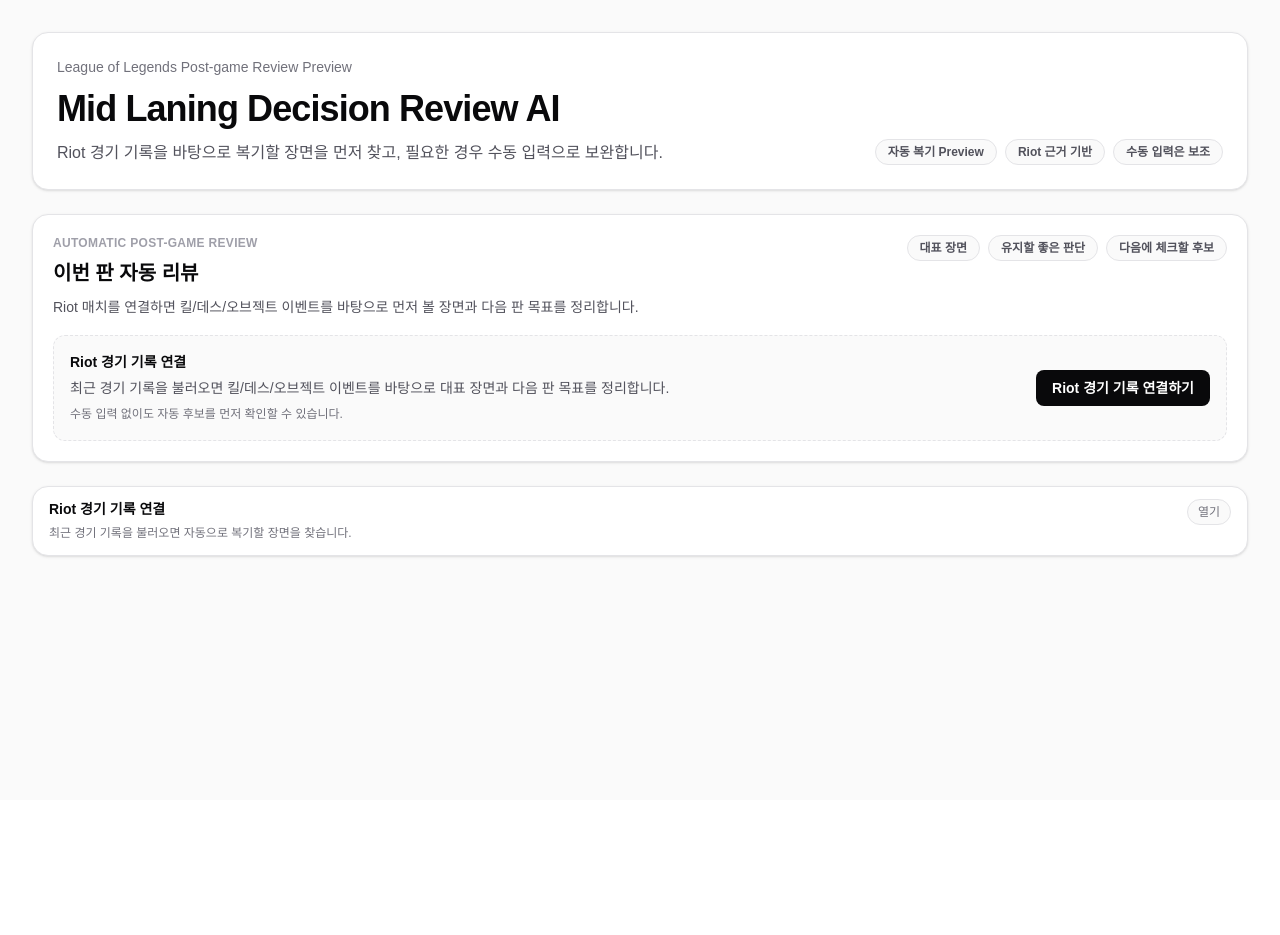
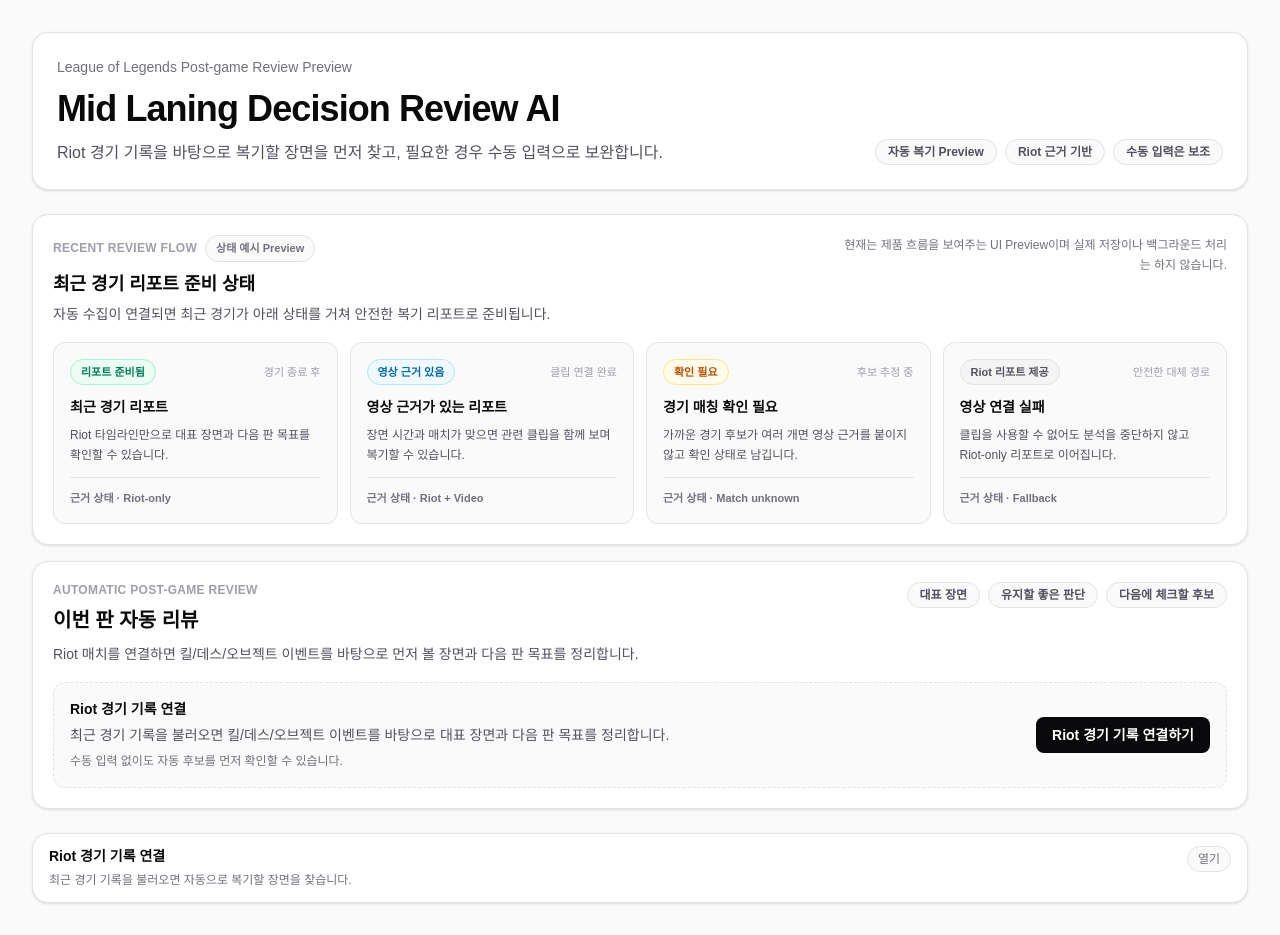
Before and after one commit to a01030704572-bit/mid-laning-death-review-ai, a Next.js app: page / in a window 1280 px wide. Before the commit the page ends 800 px from the top, so only its background shows below. Built offline with nearby package versions, Linux system fonts and the light colour scheme.

Commit message:
Add recent review flow preview

```diff
--- a/app/page.tsx
+++ b/app/page.tsx
@@ -6,6 +6,7 @@
 import EvidenceMetadataPreview from "@/components/EvidenceMetadataPreview";
 import MatchAnalysisDashboard from "@/components/MatchAnalysisDashboard";
 import OverwolfCaptureDebugImporter from "@/components/OverwolfCaptureDebugImporter";
+import RecentReviewFlowPreview from "@/components/RecentReviewFlowPreview";
 import ReviewInsightPanel from "@/components/ReviewInsightPanel";
 import ReviewResultCard from "@/components/ReviewResultCard";
 import RiotEvidencePanel from "@/components/RiotEvidencePanel";
@@ -485,6 +486,14 @@
       <OverwolfCaptureDebugImporter />
     </div>
   );
+  const topSummaryPanel = isUserMode ? (
+    <div className="space-y-4">
+      <RecentReviewFlowPreview />
+      {matchAnalysisPanel ?? <AutomaticReviewStartCta />}
+    </div>
+  ) : (
+    matchAnalysisPanel ?? <AutomaticReviewStartCta />
+  );
 
   return (
     <CoachingDashboardLayout
@@ -495,7 +504,7 @@
           />
         )
       }
-      topSummary={matchAnalysisPanel ?? <AutomaticReviewStartCta />}
+      topSummary={topSummaryPanel}
       sceneBuilder={sceneBuilderPanel}
       result={reviewResultPanel}
       appMode={appMode}
--- /dev/null
+++ b/components/RecentReviewFlowPreview.tsx
@@ -0,0 +1,123 @@
+type ReviewFlowStatus =
+  | "riot_ready"
+  | "video_ready"
+  | "match_unknown"
+  | "riot_fallback";
+
+type ReviewFlowPreviewItem = {
+  id: string;
+  title: string;
+  timeLabel: string;
+  status: ReviewFlowStatus;
+  statusLabel: string;
+  description: string;
+  evidenceLabel: string;
+};
+
+const previewItems: ReviewFlowPreviewItem[] = [
+  {
+    id: "riot-ready",
+    title: "최근 경기 리포트",
+    timeLabel: "경기 종료 후",
+    status: "riot_ready",
+    statusLabel: "리포트 준비됨",
+    description:
+      "Riot 타임라인만으로 대표 장면과 다음 판 목표를 확인할 수 있습니다.",
+    evidenceLabel: "Riot-only",
+  },
+  {
+    id: "video-ready",
+    title: "영상 근거가 있는 리포트",
+    timeLabel: "클립 연결 완료",
+    status: "video_ready",
+    statusLabel: "영상 근거 있음",
+    description:
+      "장면 시간과 매치가 맞으면 관련 클립을 함께 보며 복기할 수 있습니다.",
+    evidenceLabel: "Riot + Video",
+  },
+  {
+    id: "match-unknown",
+    title: "경기 매칭 확인 필요",
+    timeLabel: "후보 추정 중",
+    status: "match_unknown",
+    statusLabel: "확인 필요",
+    description:
+      "가까운 경기 후보가 여러 개면 영상 근거를 붙이지 않고 확인 상태로 남깁니다.",
+    evidenceLabel: "Match unknown",
+  },
+  {
+    id: "riot-fallback",
+    title: "영상 연결 실패",
+    timeLabel: "안전한 대체 경로",
+    status: "riot_fallback",
+    statusLabel: "Riot 리포트 제공",
+    description:
+      "클립을 사용할 수 없어도 분석을 중단하지 않고 Riot-only 리포트로 이어집니다.",
+    evidenceLabel: "Fallback",
+  },
+];
+
+const statusStyles: Record<ReviewFlowStatus, string> = {
+  riot_ready: "border-emerald-200 bg-emerald-50 text-emerald-700",
+  video_ready: "border-sky-200 bg-sky-50 text-sky-700",
+  match_unknown: "border-amber-200 bg-amber-50 text-amber-700",
+  riot_fallback: "border-zinc-200 bg-zinc-100 text-zinc-600",
+};
+
+export default function RecentReviewFlowPreview() {
+  return (
+    <section className="rounded-2xl border border-zinc-200 bg-white p-5 shadow-sm">
+      <div className="flex flex-col gap-3 sm:flex-row sm:items-start sm:justify-between">
+        <div>
+          <div className="flex flex-wrap items-center gap-2">
+            <p className="text-xs font-semibold uppercase tracking-wide text-zinc-400">
+              Recent Review Flow
+            </p>
+            <span className="rounded-full border border-zinc-200 bg-zinc-50 px-2.5 py-1 text-[11px] font-semibold text-zinc-500">
+              상태 예시 Preview
+            </span>
+          </div>
+          <h2 className="mt-2 text-lg font-bold text-zinc-950">
+            최근 경기 리포트 준비 상태
+          </h2>
+          <p className="mt-1 max-w-3xl text-sm leading-6 text-zinc-600">
+            자동 수집이 연결되면 최근 경기가 아래 상태를 거쳐 안전한 복기 리포트로 준비됩니다.
+          </p>
+        </div>
+        <p className="max-w-sm text-xs leading-5 text-zinc-500 sm:text-right">
+          현재는 제품 흐름을 보여주는 UI Preview이며 실제 저장이나 백그라운드 처리는 하지 않습니다.
+        </p>
+      </div>
+
+      <div className="mt-4 grid gap-3 md:grid-cols-2 xl:grid-cols-4">
+        {previewItems.map((item) => (
+          <article
+            key={item.id}
+            className="flex h-full flex-col rounded-xl border border-zinc-200 bg-zinc-50 p-4"
+          >
+            <div className="flex flex-wrap items-center justify-between gap-2">
+              <span
+                className={`rounded-full border px-2.5 py-1 text-[11px] font-bold ${statusStyles[item.status]}`}
+              >
+                {item.statusLabel}
+              </span>
+              <span className="text-[11px] font-medium text-zinc-400">
+                {item.timeLabel}
+              </span>
+            </div>
+
+            <h3 className="mt-3 text-sm font-bold text-zinc-950">
+              {item.title}
+            </h3>
+            <p className="mt-2 flex-1 text-xs leading-5 text-zinc-600">
+              {item.description}
+            </p>
+            <p className="mt-3 border-t border-zinc-200 pt-3 text-[11px] font-semibold text-zinc-500">
+              근거 상태 · {item.evidenceLabel}
+            </p>
+          </article>
+        ))}
+      </div>
+    </section>
+  );
+}
```
